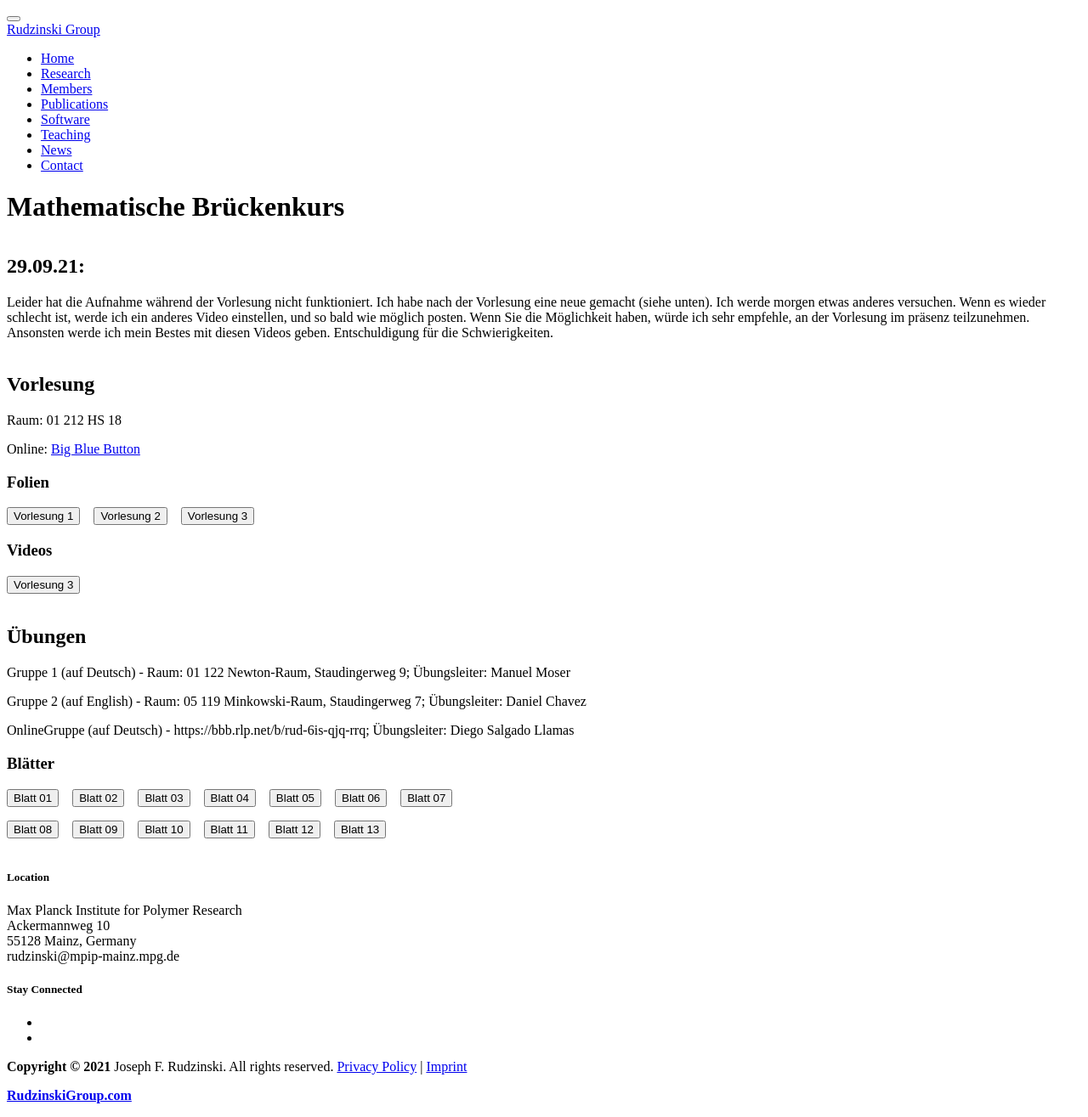
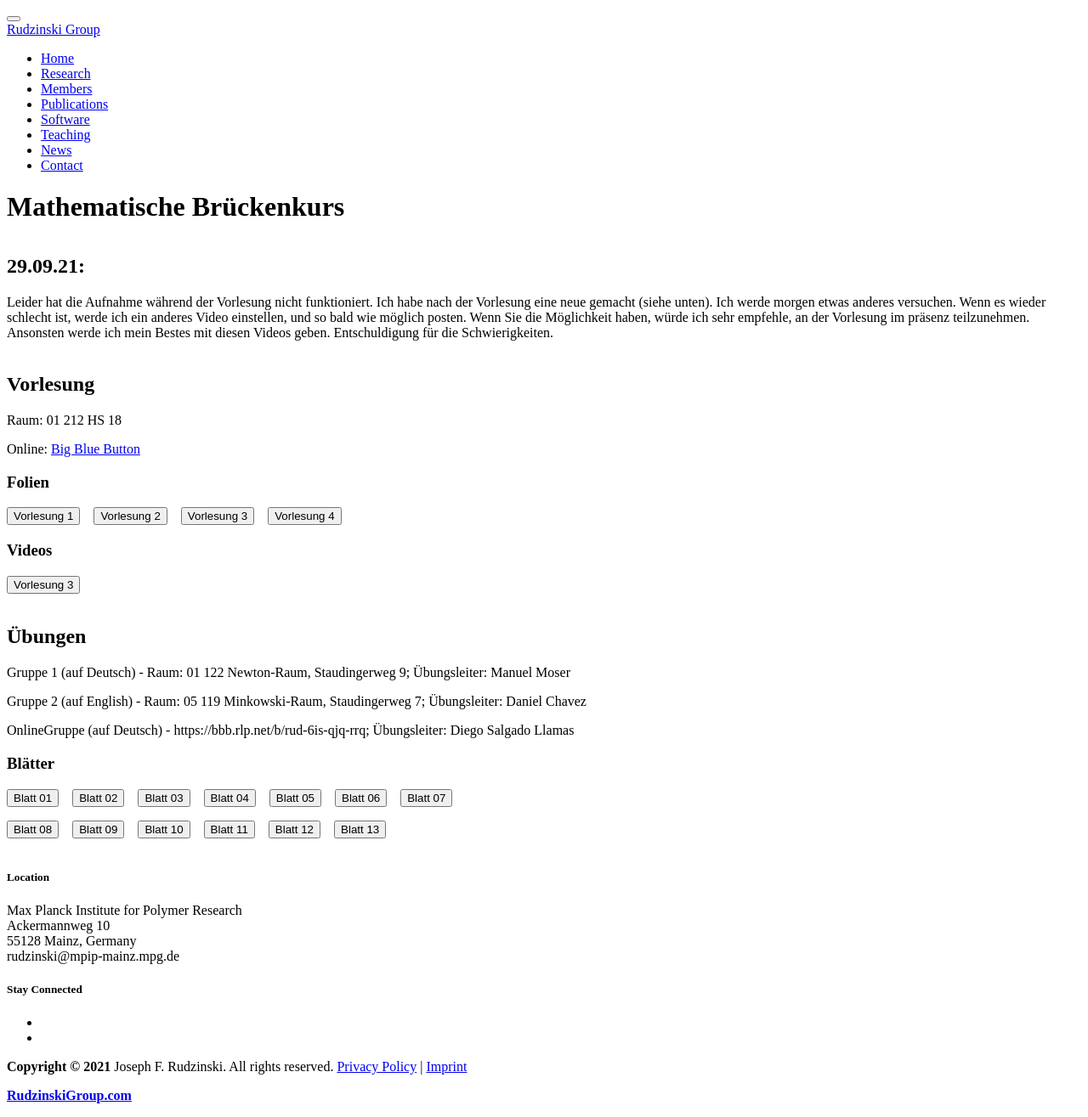
Before and after one commit to JFRudzinski/JFRudzinski.github.io, a Jekyll site: the page built from _posts/classes/2021-09-26-Brueckenkurs.md, in a window 1280 px wide. Shown: the whole page at 85% size. Built offline with Jekyll 4.4.1, drawn with Linux system fonts in a browser that asks for light colours.

Commit message:
added vor04.pdf

```diff
--- a/_posts/classes/2021-09-26-Brueckenkurs.md
+++ b/_posts/classes/2021-09-26-Brueckenkurs.md
@@ -33,6 +33,8 @@
         <a href="{{site.baseurl}}/assets/content/Teaching/Brueckenkurs/Vorlesungen/vorl_02.pdf" target="_blank"><button class="button-new shadow">Vorlesung 2</button></a>
         &nbsp;&nbsp;
         <a href="{{site.baseurl}}/assets/content/Teaching/Brueckenkurs/Vorlesungen/vorl_03.pdf" target="_blank"><button class="button-new shadow">Vorlesung 3</button></a>
+        &nbsp;&nbsp;
+        <a href="{{site.baseurl}}/assets/content/Teaching/Brueckenkurs/Vorlesungen/vorl_04.pdf" target="_blank"><button class="button-new shadow">Vorlesung 4</button></a>
         &nbsp;&nbsp;
         </p>
         <h3 class="post-subtitle">Videos</h3>
```
Also changed, not shown: 1 other file.
